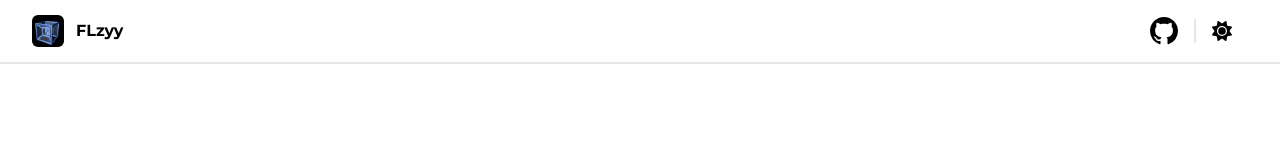
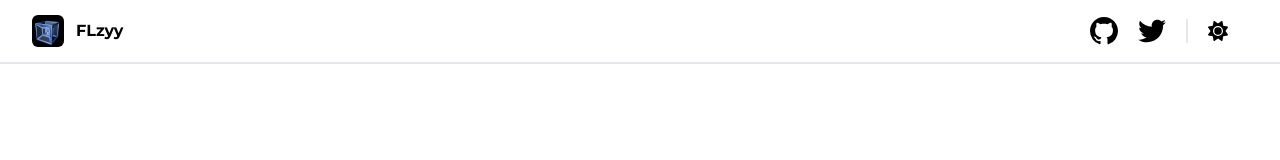
Before and after one commit to FLzyy/flzyy.github.io, an Astro site: page / in a window 1280 px wide. Shown: the top 160 px of the page. Built offline with nearby package versions, Linux system fonts and the light colour scheme; Astro itself is replaced by a stand-in of ours.

Commit message:
more gap in nav links + twitter link

```diff
--- a/src/layouts/Layout.astro
+++ b/src/layouts/Layout.astro
@@ -38,7 +38,7 @@ const { title } = Astro.props;
         ><h1 class="font-bold font-['Montserrat',sans-serif]">FLzyy</h1></a
       >
       <div class="w-full"></div>
-      <li class="list-none flex-row flex gap-4 items-center">
+      <li class="list-none flex-row flex gap-5 items-center">
         <ul>
           <a
             href="https://github.com/FLzyy"
@@ -52,6 +52,32 @@ const { title } = Astro.props;
                 d="M8 0c4.42 0 8 3.58 8 8a8.013 8.013 0 0 1-5.45 7.59c-.4.08-.55-.17-.55-.38 0-.27.01-1.13.01-2.2 0-.75-.25-1.23-.54-1.48 1.78-.2 3.65-.88 3.65-3.95 0-.88-.31-1.59-.82-2.15.08-.2.36-1.02-.08-2.12 0 0-.67-.22-2.2.82-.64-.18-1.32-.27-2-.27-.68 0-1.36.09-2 .27-1.53-1.03-2.2-.82-2.2-.82-.44 1.1-.16 1.92-.08 2.12-.51.56-.82 1.28-.82 2.15 0 3.06 1.86 3.75 3.64 3.95-.23.2-.44.55-.51 1.07-.46.21-1.61.55-2.33-.66-.15-.24-.6-.83-1.23-.82-.67.01-.27.38.01.53.34.19.73.9.82 1.13.16.45.68 1.31 2.69.94 0 .67.01 1.3.01 1.49 0 .21-.15.45-.55.38A7.995 7.995 0 0 1 0 8c0-4.42 3.58-8 8-8Z"
               ></path></svg
             ></a
+          >
+        </ul>
+        <ul>
+          <a
+            href="https://twitter.com/FLzyy72"
+            class="hover:fill-gray-800 transition-colors dark:fill-gray-50 dark:hover:fill-gray-200"
+            ><svg
+              xmlns="http://www.w3.org/2000/svg"
+              xmlns:xlink="http://www.w3.org/1999/xlink"
+              version="1.1"
+              id="Logo"
+              x="0px"
+              y="0px"
+              viewBox="0 0 248 204"
+              style="enable-background:new 0 0 248 204;"
+              xml:space="preserve"
+              width="28"
+              height="28"
+            >
+              <g id="Logo_1_">
+                <path
+                  id="white_background"
+                  d="M221.95,51.29c0.15,2.17,0.15,4.34,0.15,6.53c0,66.73-50.8,143.69-143.69,143.69v-0.04   C50.97,201.51,24.1,193.65,1,178.83c3.99,0.48,8,0.72,12.02,0.73c22.74,0.02,44.83-7.61,62.72-21.66   c-21.61-0.41-40.56-14.5-47.18-35.07c7.57,1.46,15.37,1.16,22.8-0.87C27.8,117.2,10.85,96.5,10.85,72.46c0-0.22,0-0.43,0-0.64   c7.02,3.91,14.88,6.08,22.92,6.32C11.58,63.31,4.74,33.79,18.14,10.71c25.64,31.55,63.47,50.73,104.08,52.76   c-4.07-17.54,1.49-35.92,14.61-48.25c20.34-19.12,52.33-18.14,71.45,2.19c11.31-2.23,22.15-6.38,32.07-12.26   c-3.77,11.69-11.66,21.62-22.2,27.93c10.01-1.18,19.79-3.86,29-7.95C240.37,35.29,231.83,44.14,221.95,51.29z"
+                ></path>
+              </g>
+            </svg></a
           >
         </ul>
         <NavbarDivider />
```
